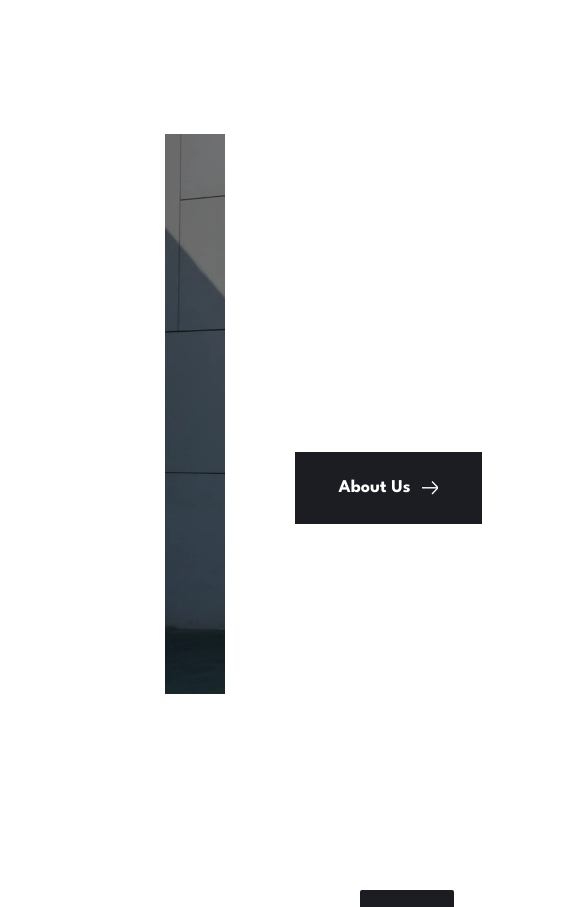
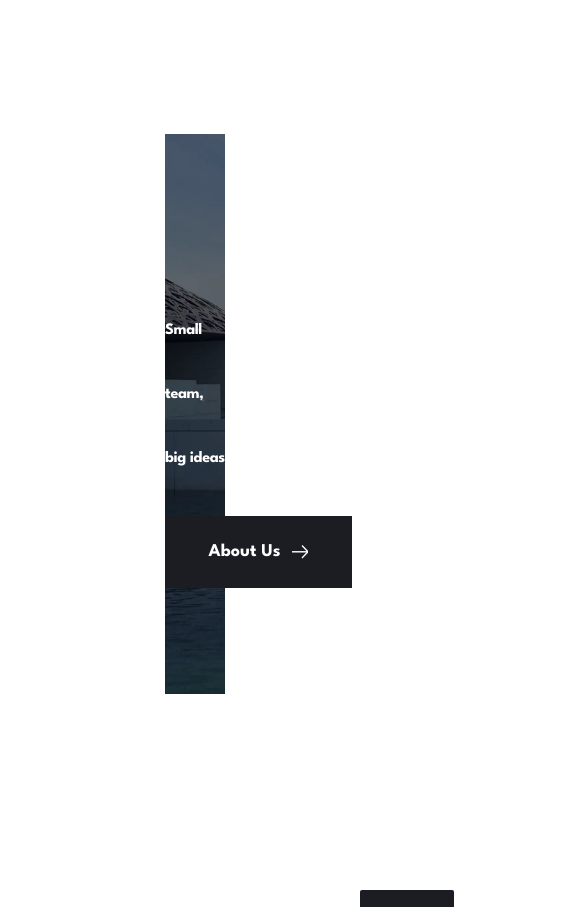
Before and after one commit to gnakh3/Architecture, a Next.js app in the folder architect/: page /home in a window 390 px wide. Shown: the part 2120-3027 px from the top of the page, 585 px wide, since content can reach past the window. Built offline with nearby package versions, Linux system fonts and the light colour scheme.

Commit message:
KAN-13-responsive

```diff
--- a/architect/components/molecules/Team/Team.tsx
+++ b/architect/components/molecules/Team/Team.tsx
@@ -1,26 +1,33 @@
 import React from 'react'
-import Image from 'next/image';
+import Image from 'next/image'
 import Bitmap from '@/public/Bitmap.webp';
 
 const Team = () => {
+
   return (
-    <div className=" flex flex-col justify-center items-center">
-      <div className="w-full h-140 flex flex-col bg-centre bg-no-repeat bg-cover"
-        style={{backgroundImage: `url(${Bitmap.src})`}} >
-        <div className="w-136.25 pl-32.5 pt-41.25  flex flex-col justify-center gap-6.25">
-          <h1 className="font-bold text-[72px] leading-16 tracking-[-2px] text-white" style={{ fontFamily: 'League Spartan' }}>
-            Small team, big ideas
-          </h1>
-          <button className="w-46.75 h-18 flex gap-3 items-center justify-center bg-[#1B1D23] px-8 py-5 text-lg font-bold text-white  hover:bg-[#60636D] hover:scale-105  cursor-pointer transition-all duration-200 ease-in-out"
-            style={{ fontFamily: 'League Spartan' }}>
-            About Us
-            <Image src="/Arrow.svg" alt="Arrow" width={16} height={16}  />
-          </button>
-        </div>
+  <div className="relative h-140">
+    <Image
+      src={Bitmap}
+      alt="Team workspace background"
+      fill
+      className="object-cover"
+    />
+
+    <div className="relative z-10 pt-41.25 lg:pl-32.5 md:pl-32.5 sm:pl-10">
+      <div className="flex flex-col gap-6.25">
+        <h1 className=" font-bold lg:text-7xl md:text-7xl sm:text-5xl leading-16 tracking-tight text-white">
+          Small team,<br/> big ideas
+        </h1>
+
+        <button className="w-46.75 h-18 flex items-center justify-center gap-3 bg-[#1B1D23] px-8 py-5 text-lg font-bold text-white hover:bg-[#60636D] hover:scale-105 transition-all duration-200">
+          About Us
+          <Image src="/Arrow.svg" alt="Arrow icon" width={16} height={16} />
+        </button>
       </div>
     </div>
-
+  </div>
   )
 }
 
+
 export default Team
```
